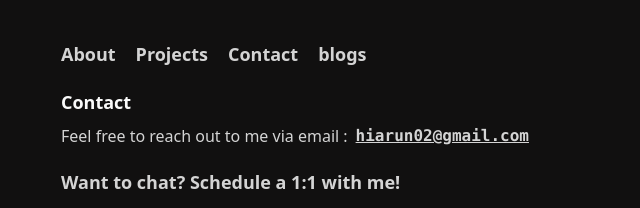
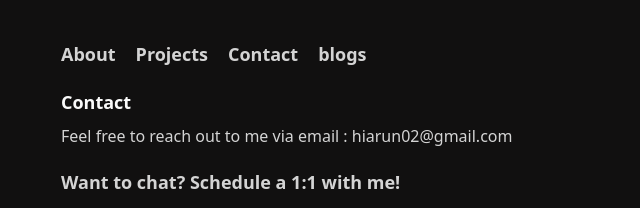
Before and after one commit to hiarun01/my-portfolio, a React (Vite) app: page /contact in a window 1280 px wide. Shown: the top 208 px of the page, without its empty margins (215-855 px from the left). Built offline with nearby package versions, Linux system fonts and the light colour scheme.

Commit message:
update contact page

```diff
--- a/src/components/Pages/Contact.jsx
+++ b/src/components/Pages/Contact.jsx
@@ -5,8 +5,9 @@ const Contact = () => {
         <h2 className="text-lg font-bold text-[#fafafa] ">Contact</h2>
       </div>
       <div className="flex gap-2 mb-5">
-        <p className="">Feel free to reach out to me via email :</p>
-        <p className="font-mono font-bold underline">hiarun02@gmail.com</p>
+        <p className="">
+          Feel free to reach out to me via email : hiarun02@gmail.com
+        </p>
       </div>
       <div className="">
         <h2 className="text-lg font-bold mb-2">
```
